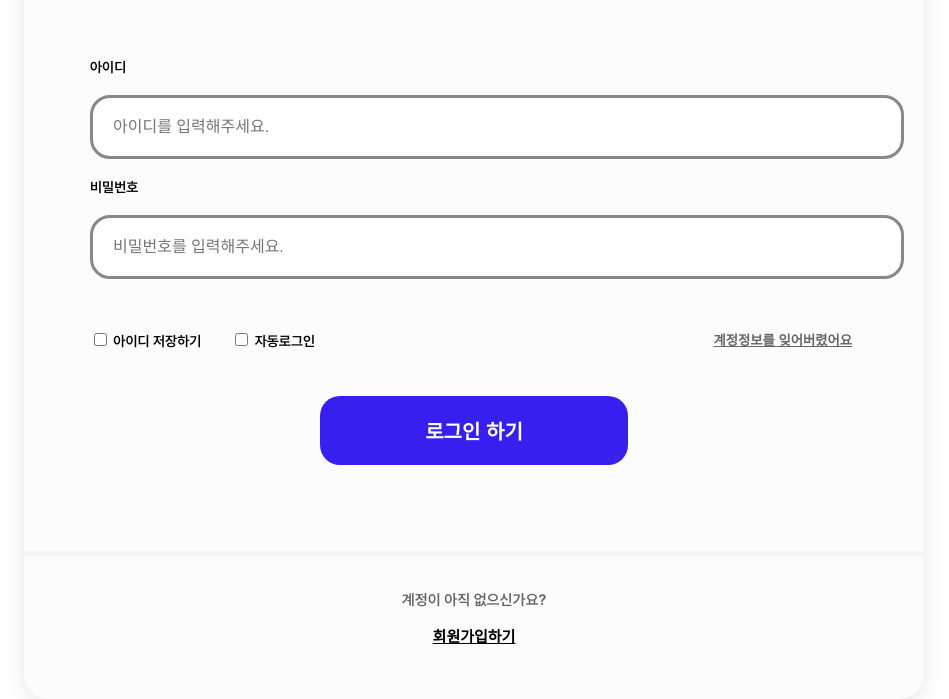
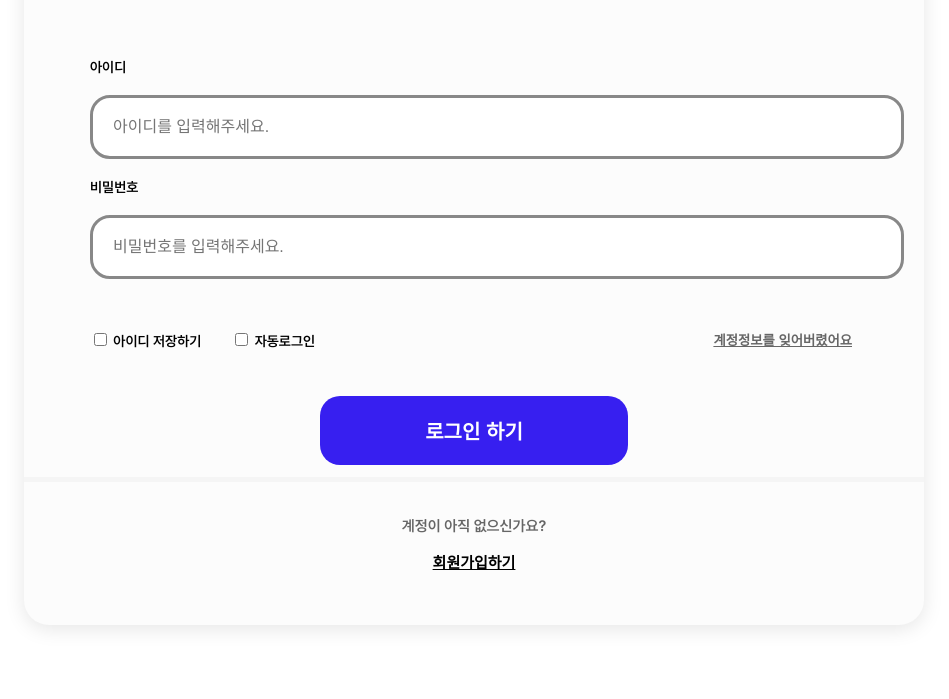
Before and after one commit to Maeum-Eum/Maeum-Eum-Front, a React (Vite) app: page /login in a window 1280 px wide. Shown: the part 101-800 px from the top of the page, without its empty margins (166-1115 px from the left). Built offline with nearby package versions, Linux system fonts and the light colour scheme.

Commit message:
필요없는 Wrapper 삭제

```diff
--- a/src/App.tsx
+++ b/src/App.tsx
@@ -5,22 +5,14 @@ import { Outlet } from 'react-router-dom';
 import useMediaQuery from './hooks/useMediaQuery';
 import GlobalStyle from './styles/GlobalStyle';
 
-const Wrapper = styled.div`
-  height: 100vh;
-  display: flex;
-  justify-content: center;
-`;
-
 function App() {
   const isMobile = useMediaQuery(`(max-width: ${theme.breakpoints.mobile})`);
   return (
     <ThemeProvider theme={theme}>
-      <Wrapper>
-        <GlobalStyle isMobile={isMobile} />
-        <Layout isMobile={isMobile}>
-          <Outlet />
-        </Layout>
-      </Wrapper>
+      <GlobalStyle isMobile={isMobile} />
+      <Layout isMobile={isMobile}>
+        <Outlet />
+      </Layout>
     </ThemeProvider>
   );
 }
```
